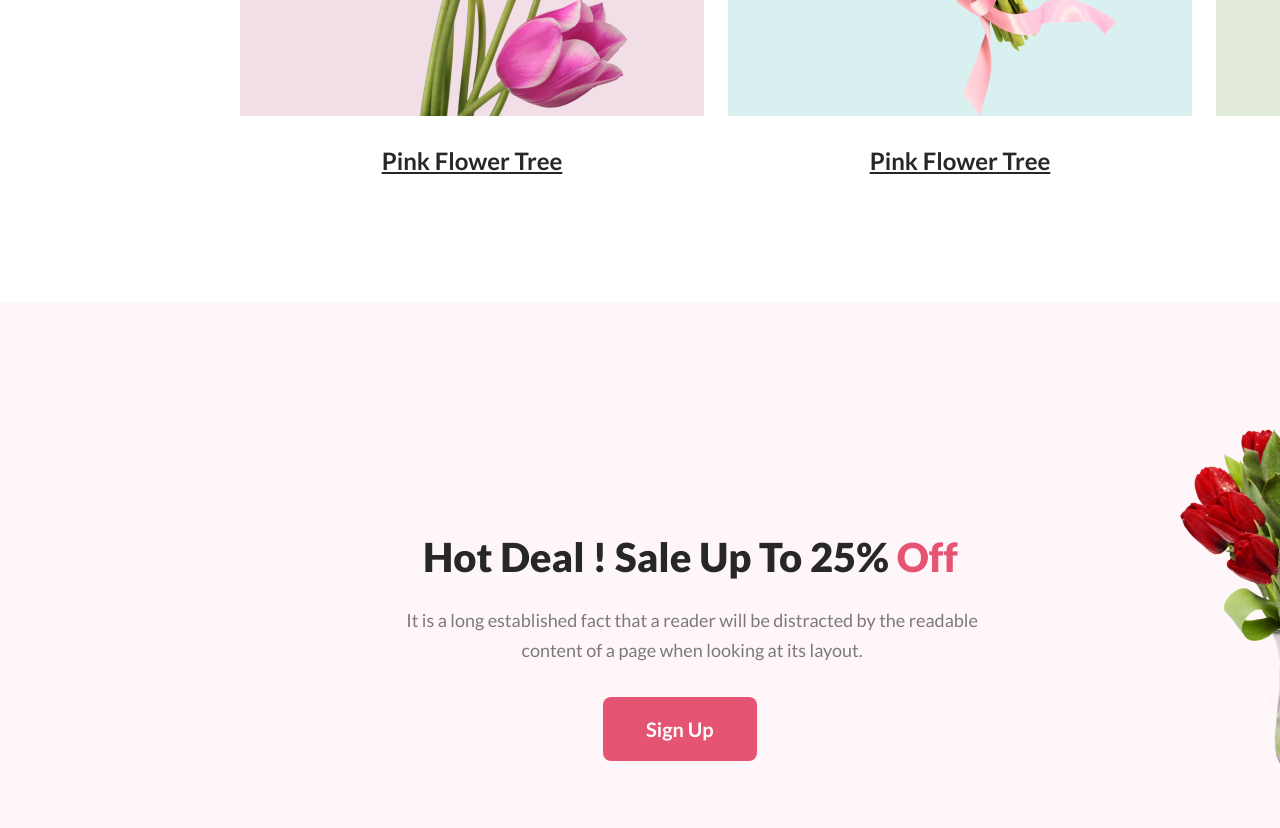
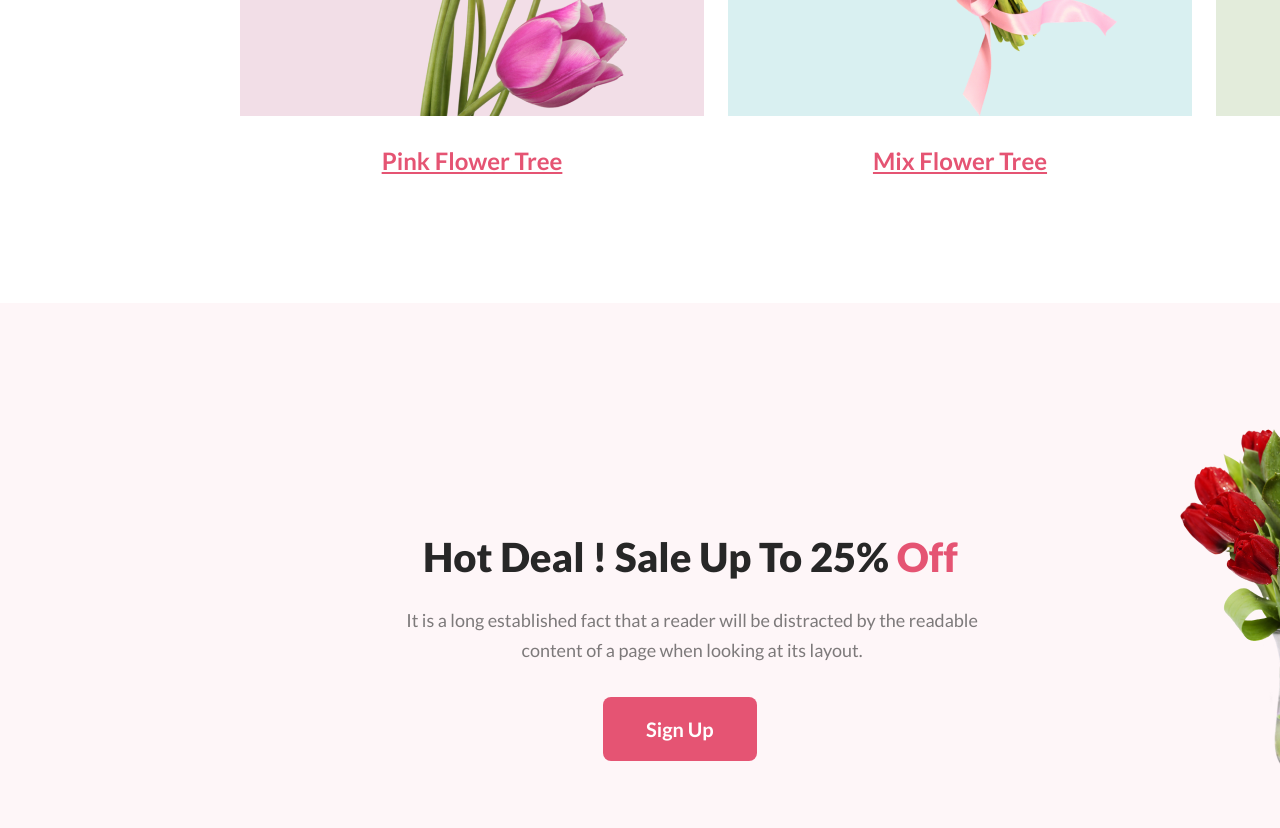
Before and after one commit to muhammad-shahin/unique-flower-shop, a plain HTML site: page index.html in a window 1280 px wide. Shown: the part 1649-2477 px from the top of the page. Drawn offline with Linux system fonts and the light colour scheme.

Commit message:
flower name color change

```diff
--- a/index.html
+++ b/index.html
@@ -41,7 +41,7 @@
           <img id="flower-img-2" src="images/pngwing 5.png" alt="">
         </div>
         <div class="flower-title">
-          <h4 class="flower-name">Pink Flower Tree</h4>
+          <h4 class="flower-name">Mix Flower Tree</h4>
         </div>
       </div>
       <div class="flower">
@@ -49,7 +49,7 @@
           <img id="flower-img-3" src="images/pngwing 7.png" alt="">
         </div>
         <div class="flower-title">
-          <h4 class="flower-name">Pink Flower Tree</h4>
+          <h4 class="flower-name">Yellow Flower Tree</h4>
         </div>
       </div>
     </div>
--- a/style.css
+++ b/style.css
@@ -41,7 +41,7 @@
 .flower-name {
   margin-top: 30px;
   text-decoration: underline;
-  color: #272727;
+  color: #e55473;
   text-align: center;
   font-size: 24px;
   font-weight: 700;
```
